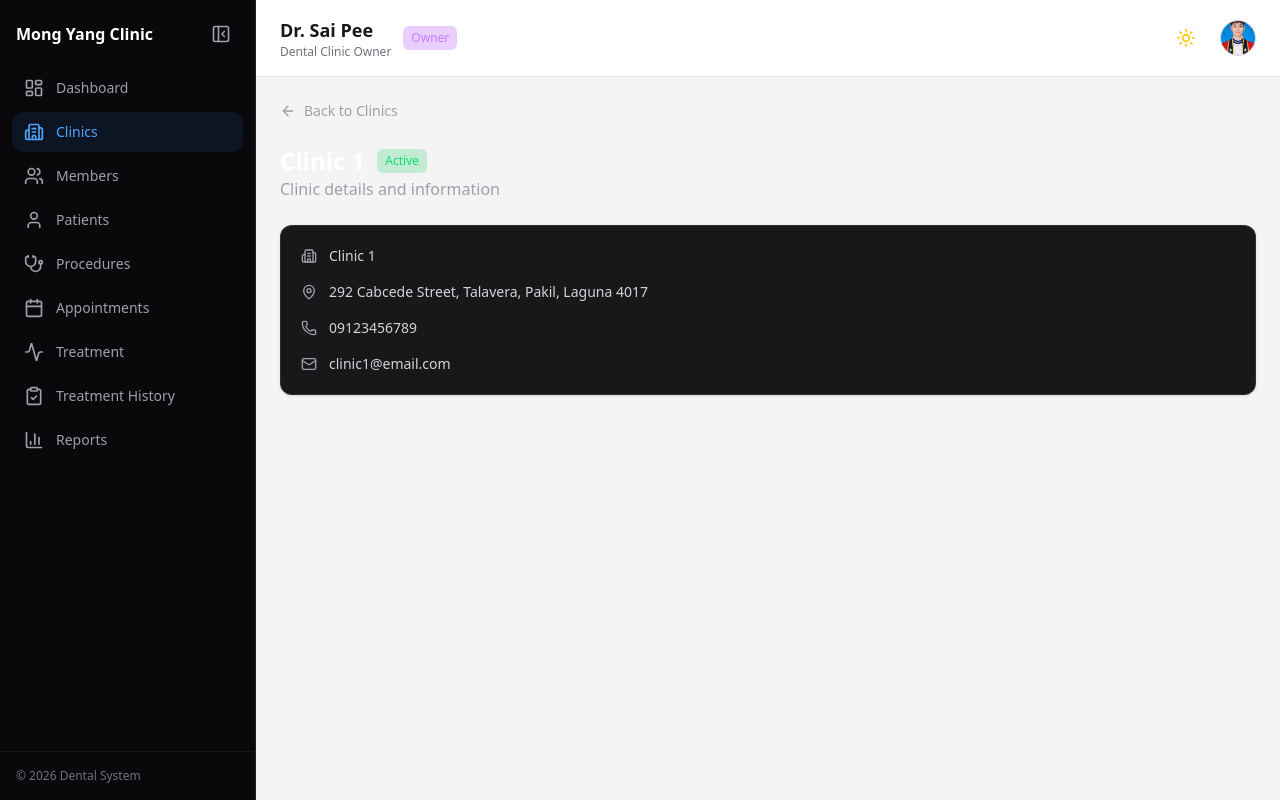
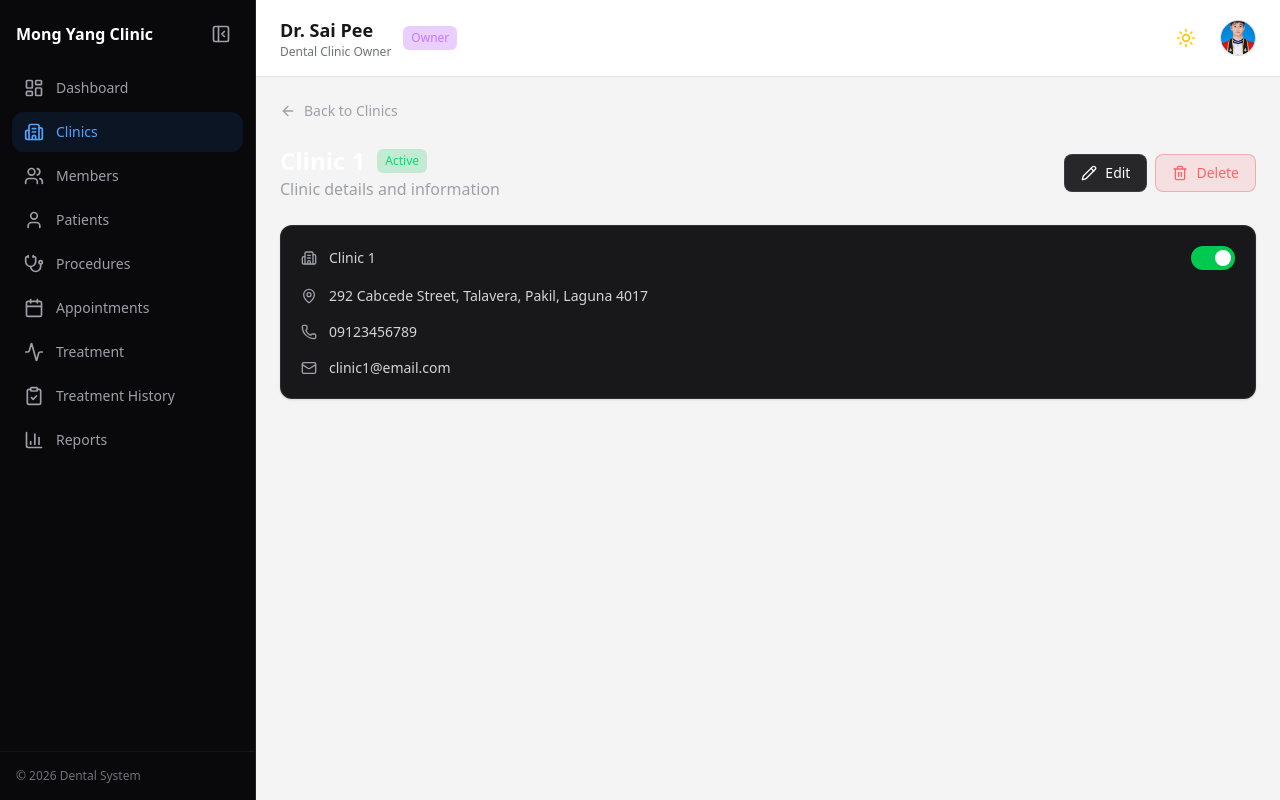
Before and after one commit to ahpharjr/DentalPatientMangement, a React (Vite) app in the folder patient-management-fronted/: page /clinics/1 in a window 1280 px wide. Built offline with nearby package versions, Linux system fonts and the light colour scheme.

Commit message:
Update details page

```diff
--- a/patient-management-fronted/src/components/clinics/ClinicCard.jsx
+++ b/patient-management-fronted/src/components/clinics/ClinicCard.jsx
@@ -1,4 +1,4 @@
-import { MapPin, Phone, MoreVertical, Building2 } from "lucide-react";
+import { MapPin, Phone, Building2 } from "lucide-react";
 import Card from "../ui/Card";
 import ClinicStatusBadge from "./ClinicStatusBadge";
 import { useNavigate } from "react-router-dom";
--- a/patient-management-fronted/src/pages/clinics/ClinicDetails.jsx
+++ b/patient-management-fronted/src/pages/clinics/ClinicDetails.jsx
@@ -1,7 +1,8 @@
 import { useParams, useNavigate } from "react-router-dom";
-import { ArrowLeft, MapPin, Phone, Mail, Building2 } from "lucide-react";
+import { ArrowLeft, MapPin, Phone, Mail, Building2, Pencil, Trash2 } from "lucide-react";
 import Card from "../../components/ui/Card";
 import ClinicStatusBadge from "../../components/clinics/ClinicStatusBadge";
+import { useState } from "react";
 
 const clinics = [
   {
@@ -26,14 +27,30 @@ export default function ClinicDetails() {
   const { id } = useParams();
   const navigate = useNavigate();
 
-  const clinic = clinics.find((c) => c.id === id);
+  const [clinicState, setClinicState] = useState(
+    clinics.find((c) => c.id === id)
+  );
 
-  if (!clinic) {
+  if (!clinicState) {
     return <p className="text-zinc-400">Clinic not found</p>;
   }
 
+  const toggleStatus = () => {
+    setClinicState((prev) => ({
+      ...prev,
+      status: prev.status === "Active" ? "Inactive" : "Active",
+    }));
+  };
+
+  const handleDelete = () => {
+    // replace with real API call later
+    alert("Clinic deleted");
+    navigate("/clinics");
+  };
+
   return (
     <div className="space-y-6">
+
       {/* Back */}
       <button
         onClick={() => navigate("/clinics")}
@@ -44,40 +61,89 @@ export default function ClinicDetails() {
       </button>
 
       {/* Header */}
+      <div className="flex flex-col gap-4 sm:flex-row sm:items-center sm:justify-between">
+
         <div>
           <div className="flex items-center gap-3">
             <h1 className="text-2xl font-bold text-white">
-            {clinic.name}
+              {clinicState.name}
             </h1>
-          <ClinicStatusBadge status={clinic.status} />
+            <ClinicStatusBadge status={clinicState.status} />
           </div>
-        <p className="text-zinc-400">Clinic details and information</p>
+          <p className="text-zinc-400">
+            Clinic details and information
+          </p>
+        </div>
+
+        {/* Actions */}
+        <div className="flex flex-wrap gap-2">
+
+          {/* Edit */}
+          <button
+            onClick={() => navigate(`/clinics/${id}/edit`)}
+            className="flex items-center gap-2 rounded-lg border border-white/10 bg-zinc-800 px-4 py-2 text-sm text-white hover:bg-zinc-700"
+          >
+            <Pencil className="h-4 w-4" />
+            Edit
+          </button>
+
+          {/* Delete */}
+          <button
+            onClick={handleDelete}
+            className="flex items-center gap-2 rounded-lg border border-red-500/30 bg-red-500/10 px-4 py-2 text-sm text-red-400 hover:bg-red-500/20 hover:border-red-500"
+          >
+            <Trash2 className="h-4 w-4" />
+            Delete
+          </button>
+
+        </div>
       </div>
 
       {/* Info Card */}
       <Card>
         <div className="space-y-4 text-sm text-zinc-300">
+          <div className="flex items-center justify-between">
             <div className="flex items-start gap-3">
               <Building2 className="mt-0.5 h-4 w-4 text-zinc-400" />
-            <p>{clinic.name}</p>
+              <p>{clinicState.name}</p>
+            </div>
+
+            {/* Modern Toggle Switch */}
+            <button
+              onClick={toggleStatus}
+              className={`relative inline-flex h-6 w-11 items-center rounded-full transition-colors duration-300 cursor-pointer
+
+      ${clinicState.status === "Active"
+                  ? "bg-green-500"
+                  : "bg-zinc-600"
+                }`}
+            >
+              <span
+                className={`inline-block h-4 w-4 transform rounded-full bg-white transition-transform duration-300
+        ${clinicState.status === "Active"
+                    ? "translate-x-6"
+                    : "translate-x-1"
+                  }`}
+              />
+            </button>
           </div>
 
           <div className="flex items-start gap-3">
             <MapPin className="mt-0.5 h-4 w-4 text-zinc-400" />
-            <p>{clinic.address}</p>
+            <p>{clinicState.address}</p>
           </div>
 
-          {clinic.phone && (
+          {clinicState.phone && (
             <div className="flex items-center gap-3">
               <Phone className="h-4 w-4 text-zinc-400" />
-              <p>{clinic.phone}</p>
+              <p>{clinicState.phone}</p>
             </div>
           )}
 
-          {clinic.email && (
+          {clinicState.email && (
             <div className="flex items-center gap-3">
               <Mail className="h-4 w-4 text-zinc-400" />
-              <p>{clinic.email}</p>
+              <p>{clinicState.email}</p>
             </div>
           )}
         </div>
--- a/patient-management-fronted/src/pages/clinics/Clinics.jsx
+++ b/patient-management-fronted/src/pages/clinics/Clinics.jsx
@@ -2,8 +2,12 @@ import PageHeader from "../../components/ui/PageHeader";
 import ClinicCard from "../../components/clinics/ClinicCard";
 import { Plus } from "lucide-react";
 import { useNavigate } from "react-router-dom";
+import { useState } from "react";
 
-const clinics = [
+export default function Clinics() {
+  const navigate = useNavigate();
+
+  const [clinics, setClinics] = useState([
     {
       id: 1,
       name: "Clinic 1",
@@ -17,10 +21,24 @@ const clinics = [
       address: "232 Cabcede Street, Talavera, Pakil, Laguna 4017",
       phone: "09123456789",
     },
-];
+  ]);
 
-export default function Clinics() {
-  const navigate = useNavigate();
+  const handleDelete = (id) => {
+    setClinics((prev) => prev.filter((clinic) => clinic.id !== id));
+  };
+
+  const handleToggleStatus = (id) => {
+    setClinics((prev) =>
+      prev.map((clinic) =>
+        clinic.id === id
+          ? {
+              ...clinic,
+              status: clinic.status === "Active" ? "Inactive" : "Active",
+            }
+          : clinic
+      )
+    );
+  };
 
   return (
     <div className="space-y-6">
@@ -30,7 +48,8 @@ export default function Clinics() {
         action={
           <button
             onClick={() => navigate("/clinics/new")}
-            className="flex items-center gap-2 rounded-lg bg-zinc-800 px-4 py-2 text-white hover:bg-zinc-700">
+            className="flex items-center gap-2 rounded-lg bg-zinc-800 px-4 py-2 text-white hover:bg-zinc-700"
+          >
             <Plus className="h-4 w-4" />
             Add Clinic
           </button>
@@ -39,7 +58,13 @@ export default function Clinics() {
 
       <div className="grid grid-cols-1 gap-4 md:grid-cols-2">
         {clinics.map((clinic) => (
-          <ClinicCard key={clinic.id} clinic={clinic} />
+          <ClinicCard
+            key={clinic.id}
+            clinic={clinic}
+            onEdit={() => navigate(`/clinics/${clinic.id}/edit`)}
+            onDelete={() => handleDelete(clinic.id)}
+            onToggle={() => handleToggleStatus(clinic.id)}
+          />
         ))}
       </div>
     </div>
```
Lines whose indentation alone changed are shown as unchanged.
